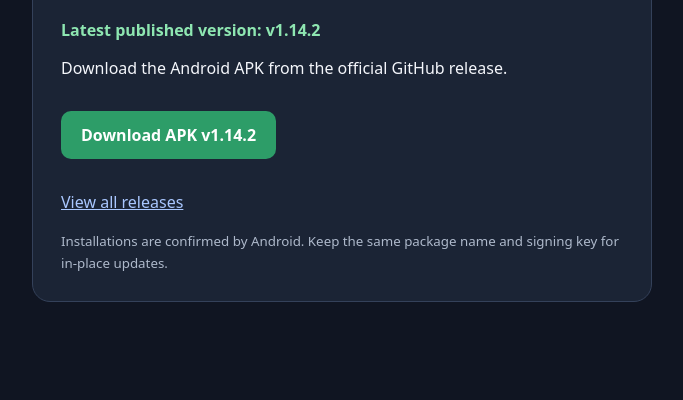
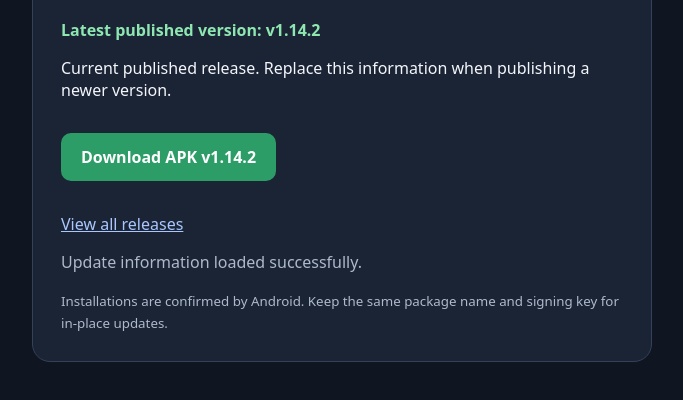
Before and after one commit to Pythonweb86/Minikaraoke-Update, a plain HTML site: page index.html in a window 1280 px wide. Shown: the part 188-588 px from the top of the page, without its empty margins (298-981 px from the left). Drawn offline with Linux system fonts and the light colour scheme.

Commit message:
Refactor HTML structure and update content

```diff
--- a/index.html
+++ b/index.html
@@ -1,28 +1,147 @@
+
 <!doctype html>
 <html lang="en">
 <head>
   <meta charset="utf-8">
   <meta name="viewport" content="width=device-width, initial-scale=1">
   <title>Mini Karaoke Updates</title>
+
   <style>
-    body { margin:0; font-family:system-ui,-apple-system,Segoe UI,sans-serif; background:#101522; color:#f4f6fb; }
-    main { max-width:620px; margin:8vh auto; padding:28px; }
-    .card { background:#1b2435; border:1px solid #34415a; border-radius:18px; padding:28px; }
-    .tag { color:#8ee6b1; font-weight:700; }
-    a.button { display:inline-block; margin:16px 0; padding:13px 20px; border-radius:10px; background:#2d9d68; color:white; text-decoration:none; font-weight:700; }
-    small { color:#aeb9cb; }
+    body {
+      margin: 0;
+      font-family: system-ui,-apple-system,Segoe UI,sans-serif;
+      background: #101522;
+      color: #f4f6fb;
+    }
+
+    main {
+      max-width: 620px;
+      margin: 8vh auto;
+      padding: 28px;
+    }
+
+    .card {
+      background: #1b2435;
+      border: 1px solid #34415a;
+      border-radius: 18px;
+      padding: 28px;
+    }
+
+    .tag {
+      color: #8ee6b1;
+      font-weight: 700;
+    }
+
+    a.button {
+      display: inline-block;
+      margin: 16px 0;
+      padding: 13px 20px;
+      border-radius: 10px;
+      background: #2d9d68;
+      color: white;
+      text-decoration: none;
+      font-weight: 700;
+    }
+
+    small {
+      color: #aeb9cb;
+    }
+
+    #status {
+      color: #aeb9cb;
+    }
   </style>
 </head>
+
 <body>
 <main>
   <div class="card">
+
     <h1>Mini Karaoke</h1>
-    <p class="tag">Latest published version: v1.14.2</p>
-    <p>Download the Android APK from the official GitHub release.</p>
-    <a class="button" href="https://github.com/Pythonweb86/Minikaraoke-Update/releases/download/1.14.2/Mini_Karaoke_1.14.2.apk">Download APK v1.14.2</a>
-    <p><a href="https://github.com/Pythonweb86/Minikaraoke-Update/releases/latest" style="color:#a9c7ff">View all releases</a></p>
-    <small>Installations are confirmed by Android. Keep the same package name and signing key for in-place updates.</small>
+
+    <p class="tag" id="version">
+      Loading latest version...
+    </p>
+
+    <p id="releaseNotes">
+      Checking for updates...
+    </p>
+
+    <a class="button"
+       id="downloadButton"
+       href="#"
+       style="display:none">
+       Download APK
+    </a>
+
+    <p>
+      <a
+        href="https://github.com/Pythonweb86/Minikaraoke-Update/releases/latest"
+        style="color:#a9c7ff">
+        View all releases
+      </a>
+    </p>
+
+    <p id="status">Connecting to update server...</p>
+
+    <small>
+      Installations are confirmed by Android.
+      Keep the same package name and signing key
+      for in-place updates.
+    </small>
+
   </div>
 </main>
+
+<script>
+async function loadUpdate() {
+  const version = document.getElementById("version");
+  const notes = document.getElementById("releaseNotes");
+  const button = document.getElementById("downloadButton");
+  const status = document.getElementById("status");
+
+  try {
+    const response = await fetch(
+      "update.json?t=" + Date.now(),
+      { cache: "no-store" }
+    );
+
+    if (!response.ok) {
+      throw new Error("Unable to load update.json");
+    }
+
+    const data = await response.json();
+
+    if (!data.version || !data.apkUrl) {
+      throw new Error("Invalid update information");
+    }
+
+    version.textContent =
+      "Latest published version: v" + data.version;
+
+    notes.textContent =
+      data.releaseNotes || "No release notes available.";
+
+    button.href = data.apkUrl;
+    button.textContent =
+      "Download APK v" + data.version;
+
+    button.style.display = "inline-block";
+
+    status.textContent = "Update information loaded successfully.";
+
+  } catch (error) {
+    version.textContent = "Update information unavailable";
+    notes.textContent =
+      "Please try again later.";
+
+    status.textContent =
+      "Could not connect to the update server.";
+  }
+}
+
+loadUpdate();
+</script>
+
 </body>
 </html>
```
